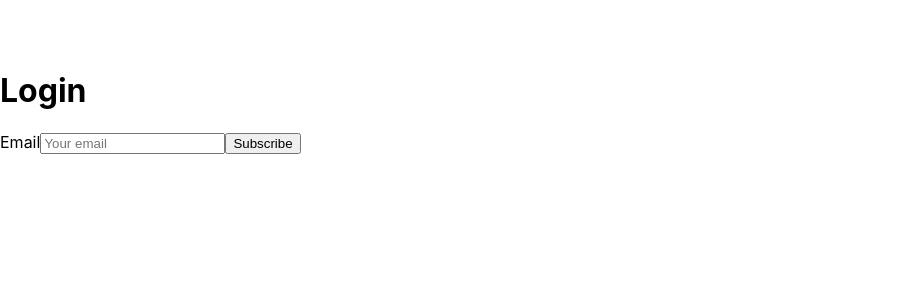
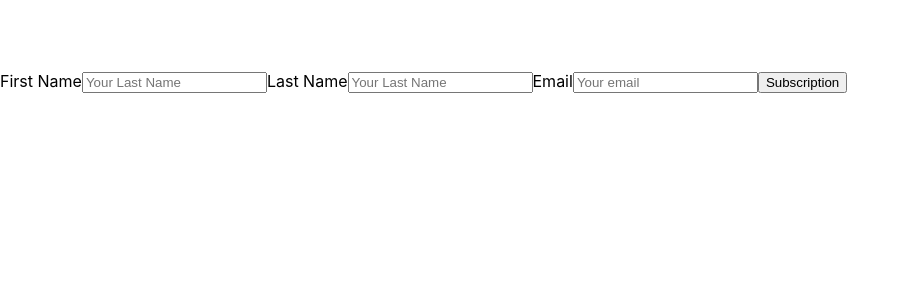
Before and after one commit to karandwivedi94/autobeds, a React (Create React App) app in the folder smart-bed/: page / in a window 1280 px wide. Shown: the top 300 px of the page, without its empty margins (0-909 px from the left). Built offline with nearby package versions, Linux system fonts and the light colour scheme; no server answers.

Commit message:
storing data for signin form working

```diff
--- a/smart-bed/src/Auth.js
+++ b/smart-bed/src/Auth.js
@@ -1,12 +1,22 @@
 import { useState } from 'react'
 import supabase from './supabaseClient'
+
 
 export default function Auth() {
   const [loading, setLoading] = useState(false)
   const [email, setEmail] = useState('')
+  const [firstName, SetFirstName] = useState('')
+  const [lastName, SetLastName] = useState('')
 
   const handleLogin = async (e) => {
     e.preventDefault()
+
+
+        const { data, error } = await supabase
+        .from('user_name')
+        .insert([{ first_name: firstName, last_name: lastName }])
+            console.log("Names: ", data);
+
 
     try {
       setLoading(true)
@@ -19,15 +29,42 @@ export default function Auth() {
       setLoading(false)
     }
   }
+  const handleFirstName = async (e) => {
+    e.preventDefault()
+    SetFirstName(e.target.value)
+    }
+
+    const handleLastName = async (e) => {
+    e.preventDefault()
+    SetLastName(e.target.value)
+    }
+
+
 
   return (
     <div className="row flex-center flex">
       <div className="col-6 form-widget" aria-live="polite">
-        <h1 className="header">Login</h1>
+        <h1 className="header"></h1>
         {loading ? (
           'Sending magic link...'
         ) : (
           <form onSubmit={handleLogin}>
+            <label>First Name</label><input
+            id="lastname"
+            className="inputField"
+            type="text"
+            placeholder="Your Last Name"
+            value={firstName}
+            onChange={handleFirstName} />
+
+            <label>Last Name</label><input
+            id="firstname"
+            className="inputField"
+            type="text"
+            placeholder="Your Last Name"
+            value={lastName}
+            onChange={handleLastName} />
+
             <label htmlFor="email">Email</label>
             <input
               id="email"
@@ -38,7 +75,7 @@ export default function Auth() {
               onChange={(e) => setEmail(e.target.value)}
             />
             <button className="button block" aria-live="polite">
-              Subscribe
+              Subscription
             </button>
           </form>
         )}
--- a/smart-bed/src/Components/App.js
+++ b/smart-bed/src/Components/App.js
@@ -1,6 +1,7 @@
 import { useState, useEffect } from 'react'
 import supabase from '../supabaseClient'
 import Auth from '../Auth'
+
 
 export default function App() {
   const [session, setSession] = useState(null)
@@ -17,7 +18,6 @@ export default function App() {
 
   return (
     <div className="container" style={{ padding: '50px 0 100px 0' }}>
-
         <Auth />
 
     </div>
```
Also changed, not shown: smart-bed/src/Components/Home.js (added, +36 -0 lines).
